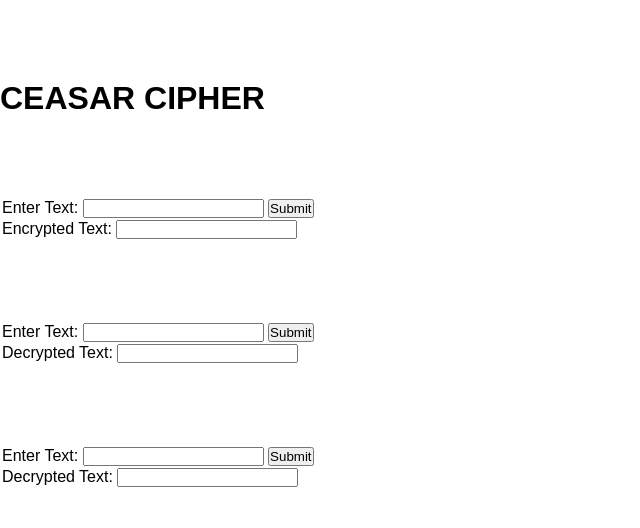
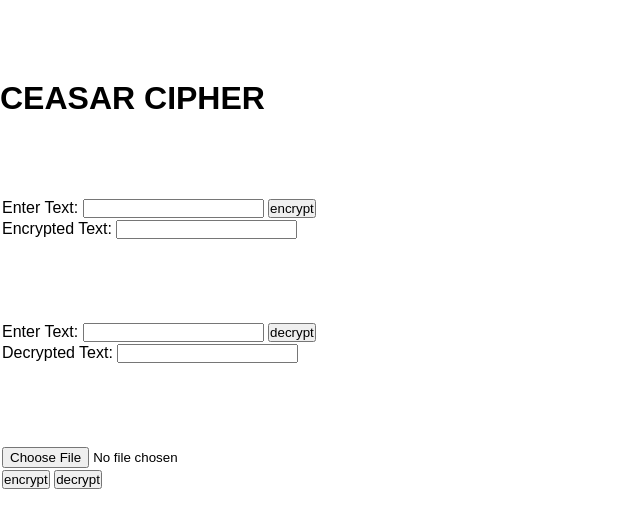
Before and after one commit to zjsan/Ceasar-Cipher-Tool, a Flask app: page / in a window 1280 px wide. Shown: the top 528 px of the page, without its empty margins (0-640 px from the left). Run offline with Flask 3, Linux system fonts and the light colour scheme.

Commit message:
Update index.html

```diff
--- a/templates/index.html
+++ b/templates/index.html
@@ -19,7 +19,7 @@
                     <td>
                         <label for="">Enter Text: </label>
                         <input type="text">
-                        <input type="submit">
+                        <input type="submit" value="encrypt">
                     </td>
                 </tr>
                 <tr>
@@ -42,7 +42,7 @@
                     <td>
                         <label for="">Enter Text: </label>
                         <input type="text">
-                        <input type="submit">
+                        <input type="submit" value="decrypt">
                     </td>
                 </tr>
                 <tr>
@@ -56,21 +56,20 @@
     </div>
 </section>
 
-<section class="content2">
-    <div id="form2">
+
+<section class="content3">
+    <div id="form3">
         <form action="">
             <table>
                 <tr>
                     <td>
-                        <label for="">Enter Text: </label>
-                        <input type="text">
-                        <input type="submit">
+                        <input type="file" id="myFile" name="filename">
                     </td>
                 </tr>
                 <tr>
                    <td>
-                        <label for="">Decrypted Text: </label>
-                        <input type="text">
+                        <input type="submit" value="encrypt">
+                        <input type="submit" value="decrypt">
                    </td>
                 </tr>
             </table>
```
